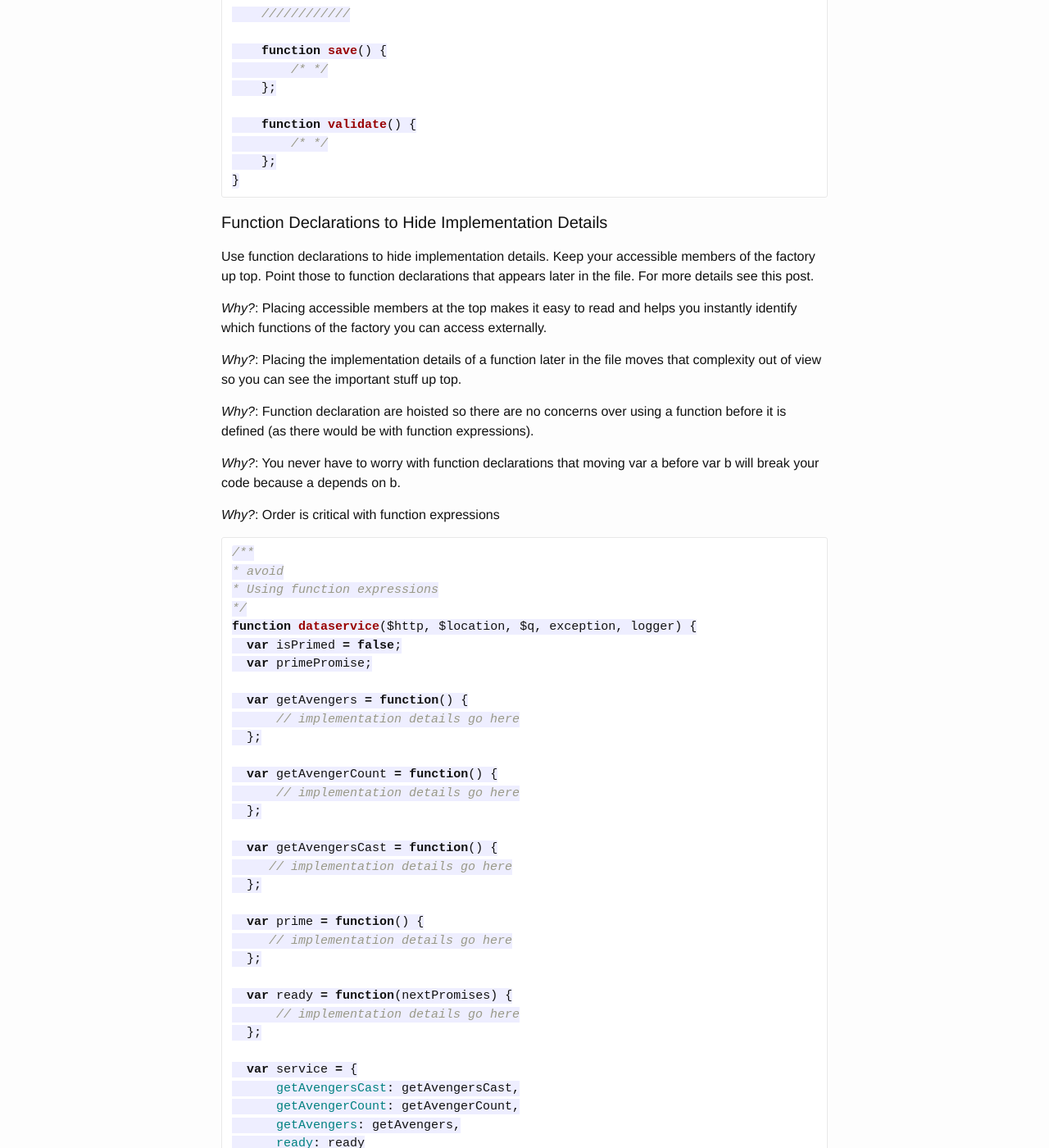
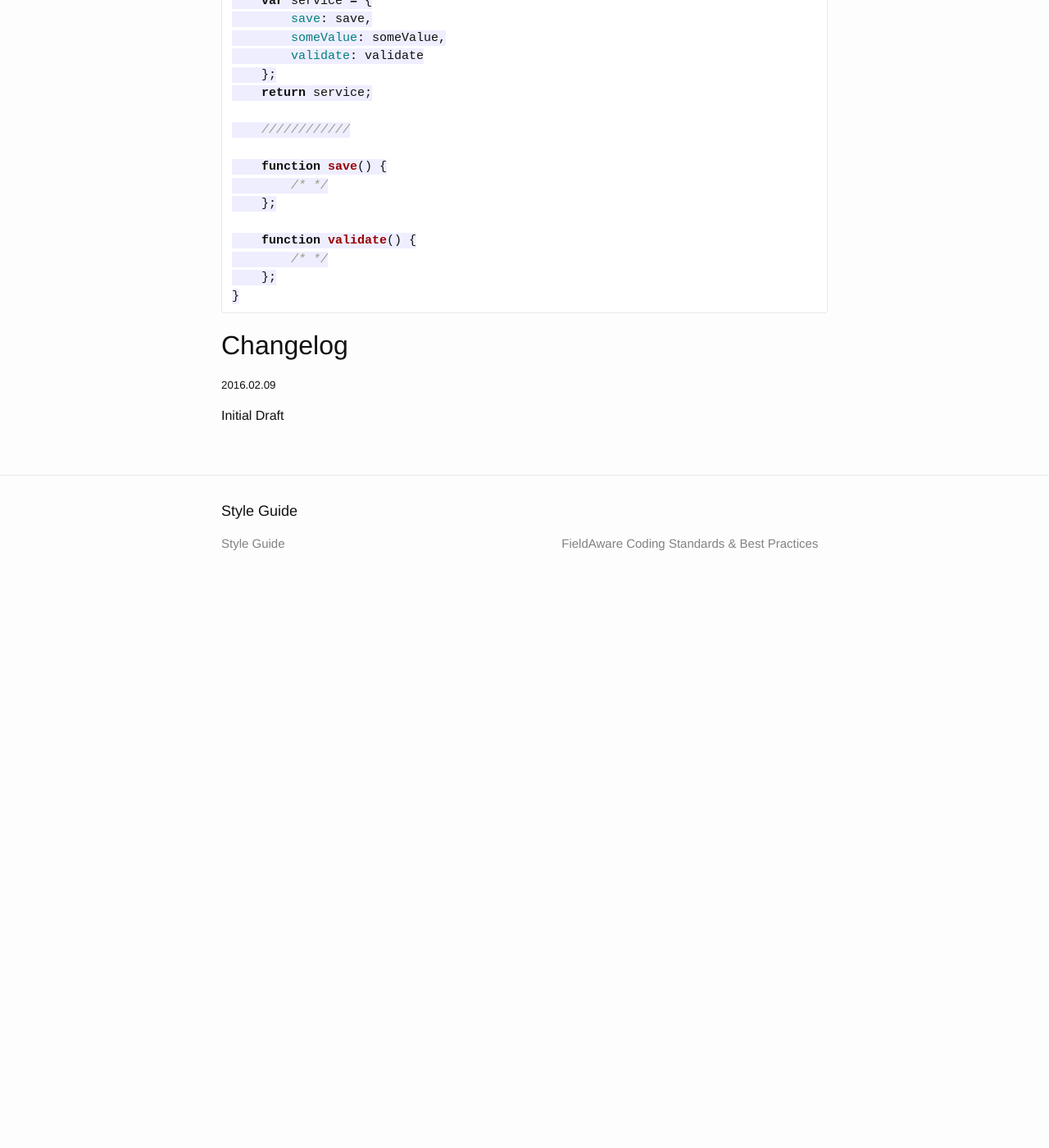
Before and after one commit to fieldaware/style-guide, a Jekyll site: the page built from angular.md, in a window 1280 px wide and 1400 px high, scrolled down 4842 px. Shown: the whole window at 82% size. Built offline with Jekyll 4.4.1, drawn with Linux system fonts in a browser that asks for light colours; nearby versions of some CDN libraries; Markdown is read by kramdown in place of the engine named in the settings; after the commit the page ends 5576 px from its top, so only the background shows below that; some of the changed text lies outside the part shown.

Commit message:
Initial Angular style guide. Merged sections

````diff
--- a/angular.md
+++ b/angular.md
@@ -179,103 +186,6 @@ function dataService() {
 }
 ```
 
-#### Function Declarations to Hide Implementation Details
-
-Use function declarations to hide implementation details. Keep your accessible members of the factory up top. Point those to function declarations that appears later in the file. For more details see this post.
-
-*Why?*: Placing accessible members at the top makes it easy to read and helps you instantly identify which functions of the factory you can access externally.
-
-*Why?*: Placing the implementation details of a function later in the file moves that complexity out of view so you can see the important stuff up top.
-
-*Why?*: Function declaration are hoisted so there are no concerns over using a function before it is defined (as there would be with function expressions).
-
-*Why?*: You never have to worry with function declarations that moving var a before var b will break your code because a depends on b.
-
-*Why?*: Order is critical with function expressions
-
-```javascript
-/**
-* avoid
-* Using function expressions
-*/
-function dataservice($http, $location, $q, exception, logger) {
-  var isPrimed = false;
-  var primePromise;
-
-  var getAvengers = function() {
-      // implementation details go here
-  };
-
-  var getAvengerCount = function() {
-      // implementation details go here
-  };
-
-  var getAvengersCast = function() {
-     // implementation details go here
-  };
-
-  var prime = function() {
-     // implementation details go here
-  };
-
-  var ready = function(nextPromises) {
-      // implementation details go here
-  };
-
-  var service = {
-      getAvengersCast: getAvengersCast,
-      getAvengerCount: getAvengerCount,
-      getAvengers: getAvengers,
-      ready: ready
-  };
-
-  return service;
-}
-```
-
-```javascript
-/**
-* recommended
-* Using function declarations
-* and accessible members up top.
-*/
-function dataservice($http, $location, $q, exception, logger) {
-    var isPrimed = false;
-    var primePromise;
-
-    var service = {
-        getAvengersCast: getAvengersCast,
-        getAvengerCount: getAvengerCount,
-        getAvengers: getAvengers,
-        ready: ready
-    };
-
-    return service;
-
-    ////////////
-
-    function getAvengers() {
-        // implementation details go here
-    }
-
-    function getAvengerCount() {
-        // implementation details go here
-    }
-
-    function getAvengersCast() {
-        // implementation details go here
-    }
-
-    function prime() {
-        // implementation details go here
-    }
-
-    function ready(nextPromises) {
-        // implementation details go here
-    }
-}
-```
-
 ## Changelog
 
 ##### 2016.02.09
````
Also changed, not shown: other parts of angular.md (+8 -1 lines).
